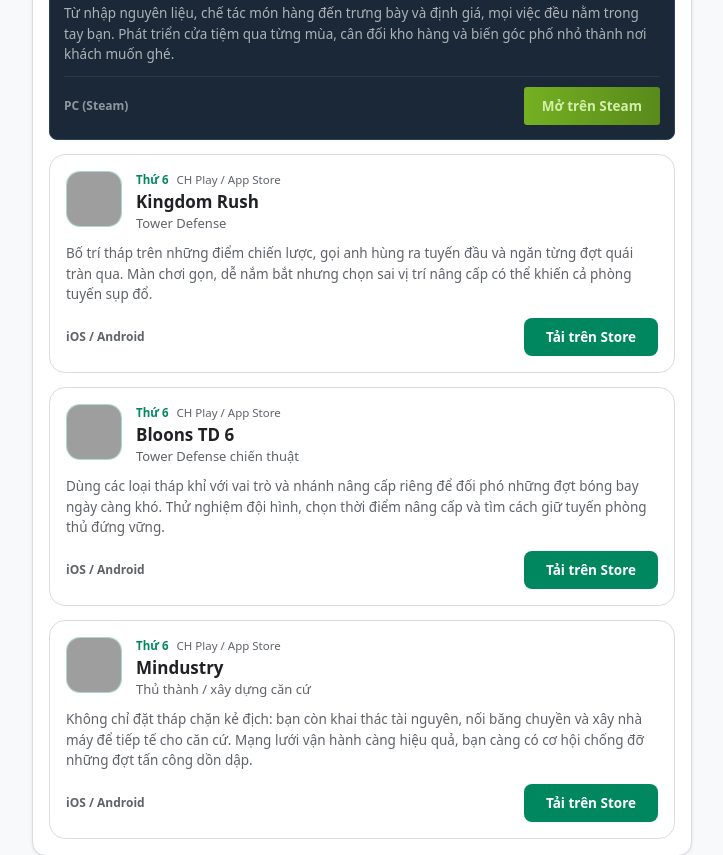
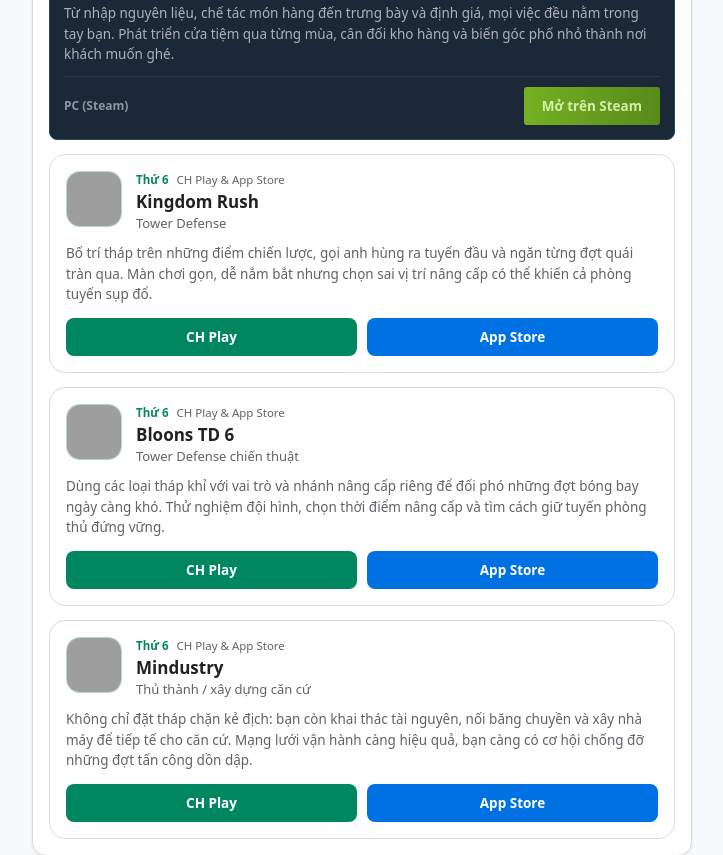
Before and after one commit to cuhpweb/game-hay-nen-choi, a plain HTML site: page index.html in a window 1280 px wide. Shown: the part 3308-4163 px from the top of the page, without its empty margins (278-1001 px from the left). Drawn offline with Linux system fonts and the light colour scheme; grey boxes are pictures that could not be loaded.

Commit message:
Sync bio links theo lich ngay dang

```diff
--- a/index.html
+++ b/index.html
@@ -451,29 +451,32 @@
       color: var(--text-secondary);
     }
     .play-footer {
-      display: flex;
-      align-items: center;
-      justify-content: space-between;
-      gap: 12px;
+      display: grid;
+      grid-template-columns: 1fr 1fr;
+      gap: 10px;
       padding-top: 4px;
     }
-    .play-platform-text {
-      font-size: 12px;
-      font-weight: 600;
-      color: var(--text-secondary);
-    }
-    .btn-play {
+    .btn-play, .btn-appstore {
       text-decoration: none;
-      padding: 9px 22px;
+      text-align: center;
+      padding: 9px 14px;
       border-radius: 8px;
-      background: var(--play-green);
       color: #ffffff;
       font-size: 13.5px;
       font-weight: 700;
       transition: background-color 0.15s ease;
     }
+    .btn-play {
+      background: var(--play-green);
+    }
     .btn-play:hover {
       background: var(--play-green-hover);
+    }
+    .btn-appstore {
+      background: #0071e3;
+    }
+    .btn-appstore:hover {
+      background: #005bb5;
     }
 
     .empty-state, .no-results {
@@ -696,7 +699,7 @@
                         <div class="play-head-info">
                           <div class="play-meta-line">
                             <span class="play-day-tag">Thứ 6</span>
-                            <span class="play-store-label">CH Play / App Store</span>
+                            <span class="play-store-label">CH Play &amp; App Store</span>
                           </div>
                           <h3 class="play-title">Kingdom Rush</h3>
                           <div class="play-genre">Tower Defense</div>
@@ -704,8 +707,8 @@
                       </div>
                       <p class="play-desc">Bố trí tháp trên những điểm chiến lược, gọi anh hùng ra tuyến đầu và ngăn từng đợt quái tràn qua. Màn chơi gọn, dễ nắm bắt nhưng chọn sai vị trí nâng cấp có thể khiến cả phòng tuyến sụp đổ.</p>
                       <div class="play-footer">
-                        <span class="play-platform-text">iOS / Android</span>
-                        <a class="btn-play" href="https://play.google.com/store/search?q=Kingdom%20Rush&amp;c=apps" target="_blank" rel="noopener noreferrer">Tải trên Store</a>
+                        <a class="btn-play" href="https://play.google.com/store/search?q=Kingdom%20Rush&amp;c=apps" target="_blank" rel="noopener noreferrer">CH Play</a>
+                        <a class="btn-appstore" href="https://apps.apple.com/us/app/kingdom-rush-tower-defense-td/id516378985?uo=4" target="_blank" rel="noopener noreferrer">App Store</a>
                       </div>
                     </article><article class="game-card card-play" data-platform="mobile" data-search="bloons td 6 tower defense chiến thuật ios / android thứ 6">
                       <div class="play-header">
@@ -713,7 +716,7 @@
                         <div class="play-head-info">
                           <div class="play-meta-line">
                             <span class="play-day-tag">Thứ 6</span>
-                            <span class="play-store-label">CH Play / App Store</span>
+                            <span class="play-store-label">CH Play &amp; App Store</span>
                           </div>
                           <h3 class="play-title">Bloons TD 6</h3>
                           <div class="play-genre">Tower Defense chiến thuật</div>
@@ -721,8 +724,8 @@
                       </div>
                       <p class="play-desc">Dùng các loại tháp khỉ với vai trò và nhánh nâng cấp riêng để đối phó những đợt bóng bay ngày càng khó. Thử nghiệm đội hình, chọn thời điểm nâng cấp và tìm cách giữ tuyến phòng thủ đứng vững.</p>
                       <div class="play-footer">
-                        <span class="play-platform-text">iOS / Android</span>
-                        <a class="btn-play" href="https://play.google.com/store/search?q=Bloons%20TD%206&amp;c=apps" target="_blank" rel="noopener noreferrer">Tải trên Store</a>
+                        <a class="btn-play" href="https://play.google.com/store/search?q=Bloons%20TD%206&amp;c=apps" target="_blank" rel="noopener noreferrer">CH Play</a>
+                        <a class="btn-appstore" href="https://apps.apple.com/us/app/bloons-td-6/id1118115766?uo=4" target="_blank" rel="noopener noreferrer">App Store</a>
                       </div>
                     </article><article class="game-card card-play" data-platform="mobile" data-search="mindustry thủ thành / xây dựng căn cứ ios / android thứ 6">
                       <div class="play-header">
@@ -730,7 +733,7 @@
                         <div class="play-head-info">
                           <div class="play-meta-line">
                             <span class="play-day-tag">Thứ 6</span>
-                            <span class="play-store-label">CH Play / App Store</span>
+                            <span class="play-store-label">CH Play &amp; App Store</span>
                           </div>
                           <h3 class="play-title">Mindustry</h3>
                           <div class="play-genre">Thủ thành / xây dựng căn cứ</div>
@@ -738,8 +741,8 @@
                       </div>
                       <p class="play-desc">Không chỉ đặt tháp chặn kẻ địch: bạn còn khai thác tài nguyên, nối băng chuyền và xây nhà máy để tiếp tế cho căn cứ. Mạng lưới vận hành càng hiệu quả, bạn càng có cơ hội chống đỡ những đợt tấn công dồn dập.</p>
                       <div class="play-footer">
-                        <span class="play-platform-text">iOS / Android</span>
-                        <a class="btn-play" href="https://play.google.com/store/search?q=Mindustry&amp;c=apps" target="_blank" rel="noopener noreferrer">Tải trên Store</a>
+                        <a class="btn-play" href="https://play.google.com/store/search?q=Mindustry&amp;c=apps" target="_blank" rel="noopener noreferrer">CH Play</a>
+                        <a class="btn-appstore" href="https://apps.apple.com/us/app/mindustry/id1385258906?uo=4" target="_blank" rel="noopener noreferrer">App Store</a>
                       </div>
                     </article>
               </div>
@@ -868,7 +871,7 @@
                         <div class="play-head-info">
                           <div class="play-meta-line">
                             <span class="play-day-tag">Thứ 6</span>
-                            <span class="play-store-label">CH Play / App Store</span>
+                            <span class="play-store-label">CH Play &amp; App Store</span>
                           </div>
                           <h3 class="play-title">Balatro</h3>
                           <div class="play-genre">Poker roguelike</div>
@@ -876,8 +879,8 @@
                       </div>
                       <p class="play-desc">Dùng những tay bài poker quen thuộc để vượt màn, rồi kết hợp Joker tạo hiệu ứng cộng dồn bất ngờ. Mỗi lượt chạy mở ra hướng build khác nhau, luật dễ nắm nhưng tối ưu điểm số thì khó dứt.</p>
                       <div class="play-footer">
-                        <span class="play-platform-text">iOS / Android</span>
-                        <a class="btn-play" href="https://play.google.com/store/search?q=Balatro&amp;c=apps" target="_blank" rel="noopener noreferrer">Tải trên Store</a>
+                        <a class="btn-play" href="https://play.google.com/store/search?q=Balatro&amp;c=apps" target="_blank" rel="noopener noreferrer">CH Play</a>
+                        <a class="btn-appstore" href="https://apps.apple.com/us/app/balatro/id6502453075?uo=4" target="_blank" rel="noopener noreferrer">App Store</a>
                       </div>
                     </article><article class="game-card card-play" data-platform="mobile" data-search="dawncaster: deckbuilding rpg roguelike xây bộ bài ios / android thứ 6">
                       <div class="play-header">
@@ -885,7 +888,7 @@
                         <div class="play-head-info">
                           <div class="play-meta-line">
                             <span class="play-day-tag">Thứ 6</span>
-                            <span class="play-store-label">CH Play / App Store</span>
+                            <span class="play-store-label">CH Play &amp; App Store</span>
                           </div>
                           <h3 class="play-title">Dawncaster: Deckbuilding RPG</h3>
                           <div class="play-genre">Roguelike xây bộ bài</div>
@@ -893,8 +896,8 @@
                       </div>
                       <p class="play-desc">Chọn nhân vật, nhặt kỹ năng và xây bộ bài riêng trên hành trình fantasy nhiều ngã rẽ. Các trận đánh theo lượt khuyến khích thử chiến thuật mới; game hỗ trợ chơi offline, hợp để mở nhanh một chuyến phiêu lưu.</p>
                       <div class="play-footer">
-                        <span class="play-platform-text">iOS / Android</span>
-                        <a class="btn-play" href="https://play.google.com/store/search?q=Dawncaster%3A%20Deckbuilding%20RPG&amp;c=apps" target="_blank" rel="noopener noreferrer">Tải trên Store</a>
+                        <a class="btn-play" href="https://play.google.com/store/search?q=Dawncaster%3A%20Deckbuilding%20RPG&amp;c=apps" target="_blank" rel="noopener noreferrer">CH Play</a>
+                        <a class="btn-appstore" href="https://apps.apple.com/us/app/dawncaster-deckbuilding-rpg/id1555459868?uo=4" target="_blank" rel="noopener noreferrer">App Store</a>
                       </div>
                     </article><article class="game-card card-play" data-platform="mobile" data-search="night of the full moon thẻ bài roguelike ios / android thứ 6">
                       <div class="play-header">
@@ -902,7 +905,7 @@
                         <div class="play-head-info">
                           <div class="play-meta-line">
                             <span class="play-day-tag">Thứ 6</span>
-                            <span class="play-store-label">CH Play / App Store</span>
+                            <span class="play-store-label">CH Play &amp; App Store</span>
                           </div>
                           <h3 class="play-title">Night of the Full Moon</h3>
                           <div class="play-genre">Thẻ bài roguelike</div>
@@ -910,8 +913,8 @@
                       </div>
                       <p class="play-desc">Theo chân cô bé Mũ Đỏ trong những chương truyện cổ tích u tối, chọn lớp nhân vật rồi đấu bài với từng đối thủ. Bộ bài và hướng đi thay đổi trải nghiệm; có thể chơi offline, không cần kết nối liên tục.</p>
                       <div class="play-footer">
-                        <span class="play-platform-text">iOS / Android</span>
-                        <a class="btn-play" href="https://play.google.com/store/search?q=Night%20of%20the%20Full%20Moon&amp;c=apps" target="_blank" rel="noopener noreferrer">Tải trên Store</a>
+                        <a class="btn-play" href="https://play.google.com/store/search?q=Night%20of%20the%20Full%20Moon&amp;c=apps" target="_blank" rel="noopener noreferrer">CH Play</a>
+                        <a class="btn-appstore" href="https://apps.apple.com/us/app/night-of-the-full-moon/id1278845241?uo=4" target="_blank" rel="noopener noreferrer">App Store</a>
                       </div>
                     </article>
               </div>
@@ -1040,7 +1043,7 @@
                         <div class="play-head-info">
                           <div class="play-meta-line">
                             <span class="play-day-tag">Thứ 6</span>
-                            <span class="play-store-label">CH Play / App Store</span>
+                            <span class="play-store-label">CH Play &amp; App Store</span>
                           </div>
                           <h3 class="play-title">Into the Breach</h3>
                           <div class="play-genre">Chiến thuật theo lượt</div>
@@ -1048,8 +1051,8 @@
                       </div>
                       <p class="play-desc">Trên bản đồ ô vuông gọn gàng, bạn thấy trước kẻ địch sắp đánh đâu rồi chọn cách đẩy, chặn hoặc hạ chúng. Mỗi lượt là một bài toán bảo vệ dân thường bằng đội mech ít ỏi.</p>
                       <div class="play-footer">
-                        <span class="play-platform-text">iOS / Android</span>
-                        <a class="btn-play" href="https://play.google.com/store/search?q=Into%20the%20Breach&amp;c=apps" target="_blank" rel="noopener noreferrer">Tải trên Store</a>
+                        <a class="btn-play" href="https://play.google.com/store/search?q=Into%20the%20Breach&amp;c=apps" target="_blank" rel="noopener noreferrer">CH Play</a>
+                        <a class="btn-appstore" href="https://apps.apple.com/us/app/into-the-breach/id1616542180?uo=4" target="_blank" rel="noopener noreferrer">App Store</a>
                       </div>
                     </article><article class="game-card card-play" data-platform="mobile" data-search="the battle of polytopia chiến thuật 4x theo lượt ios / android thứ 6">
                       <div class="play-header">
@@ -1057,7 +1060,7 @@
                         <div class="play-head-info">
                           <div class="play-meta-line">
                             <span class="play-day-tag">Thứ 6</span>
-                            <span class="play-store-label">CH Play / App Store</span>
+                            <span class="play-store-label">CH Play &amp; App Store</span>
                           </div>
                           <h3 class="play-title">The Battle of Polytopia</h3>
                           <div class="play-genre">Chiến thuật 4X theo lượt</div>
@@ -1065,8 +1068,8 @@
                       </div>
                       <p class="play-desc">Chọn một bộ tộc, khám phá bản đồ, nghiên cứu công nghệ và tranh quyền kiểm soát theo lượt. Trận đấu gọn, luật dễ tiếp cận nhưng mỗi quyết định mở rộng hay phòng thủ đều ảnh hưởng đến đường phát triển.</p>
                       <div class="play-footer">
-                        <span class="play-platform-text">iOS / Android</span>
-                        <a class="btn-play" href="https://play.google.com/store/apps/details?id=air.com.midjiwan.polytopia" target="_blank" rel="noopener noreferrer">Tải trên Store</a>
+                        <a class="btn-play" href="https://play.google.com/store/apps/details?id=air.com.midjiwan.polytopia" target="_blank" rel="noopener noreferrer">CH Play</a>
+                        <a class="btn-appstore" href="https://apps.apple.com/us/app/the-battle-of-polytopia/id1006393168?uo=4" target="_blank" rel="noopener noreferrer">App Store</a>
                       </div>
                     </article><article class="game-card card-play" data-platform="mobile" data-search="slice &amp; dice chiến thuật theo lượt roguelike ios / android thứ 6">
                       <div class="play-header">
@@ -1074,7 +1077,7 @@
                         <div class="play-head-info">
                           <div class="play-meta-line">
                             <span class="play-day-tag">Thứ 6</span>
-                            <span class="play-store-label">CH Play / App Store</span>
+                            <span class="play-store-label">CH Play &amp; App Store</span>
                           </div>
                           <h3 class="play-title">Slice &amp; Dice</h3>
                           <div class="play-genre">Chiến thuật theo lượt roguelike</div>
@@ -1082,8 +1085,8 @@
                       </div>
                       <p class="play-desc">Đội hình của bạn là những viên xúc xắc, mỗi mặt tương ứng một hành động khác nhau. Tung xúc xắc, phân bổ đòn đánh và phòng thủ để vượt chuỗi giao tranh; một lượt xử lý khéo có thể cứu cả đội.</p>
                       <div class="play-footer">
-                        <span class="play-platform-text">iOS / Android</span>
-                        <a class="btn-play" href="https://play.google.com/store/apps/details?id=com.com.tann.dice" target="_blank" rel="noopener noreferrer">Tải trên Store</a>
+                        <a class="btn-play" href="https://play.google.com/store/apps/details?id=com.com.tann.dice" target="_blank" rel="noopener noreferrer">CH Play</a>
+                        <a class="btn-appstore" href="https://apps.apple.com/us/app/slice-dice/id6449848963?uo=4" target="_blank" rel="noopener noreferrer">App Store</a>
                       </div>
                     </article>
               </div>
```
Also changed, not shown: bio_data.json (+27 -9 lines).
